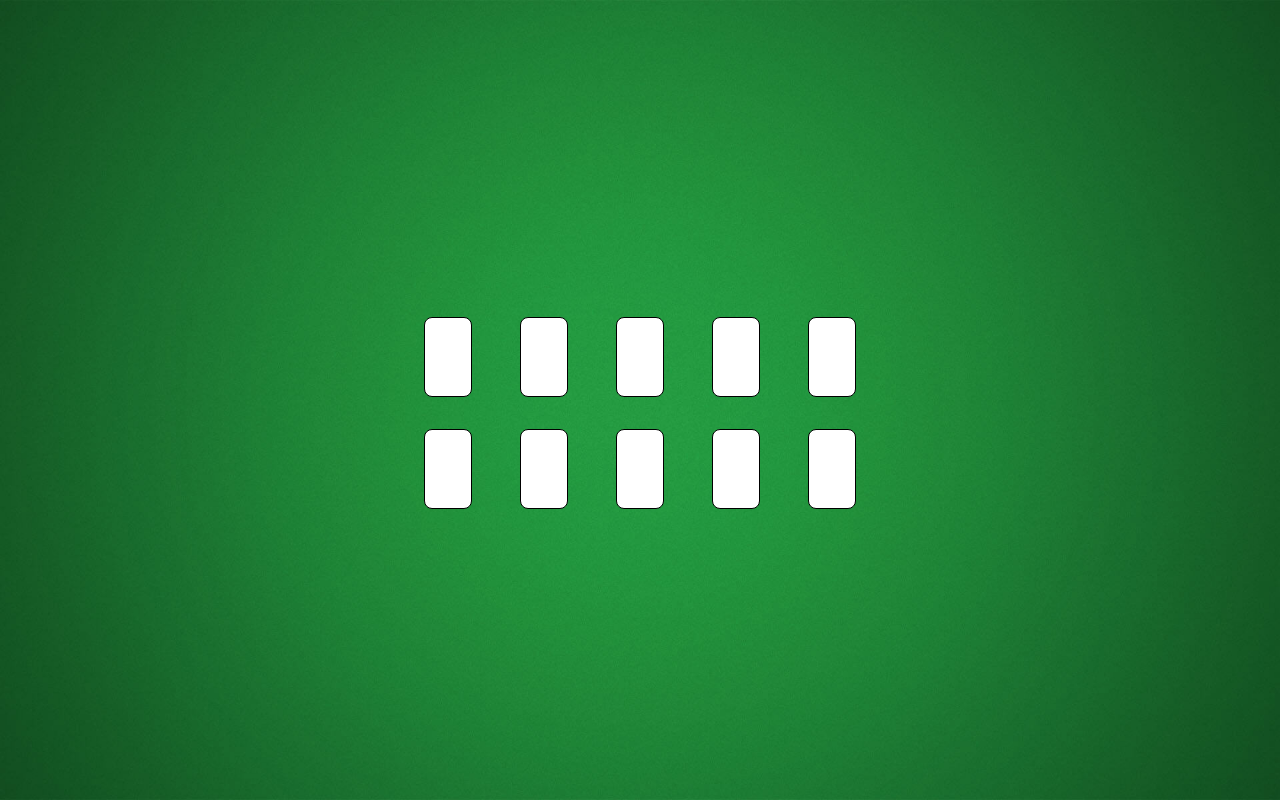
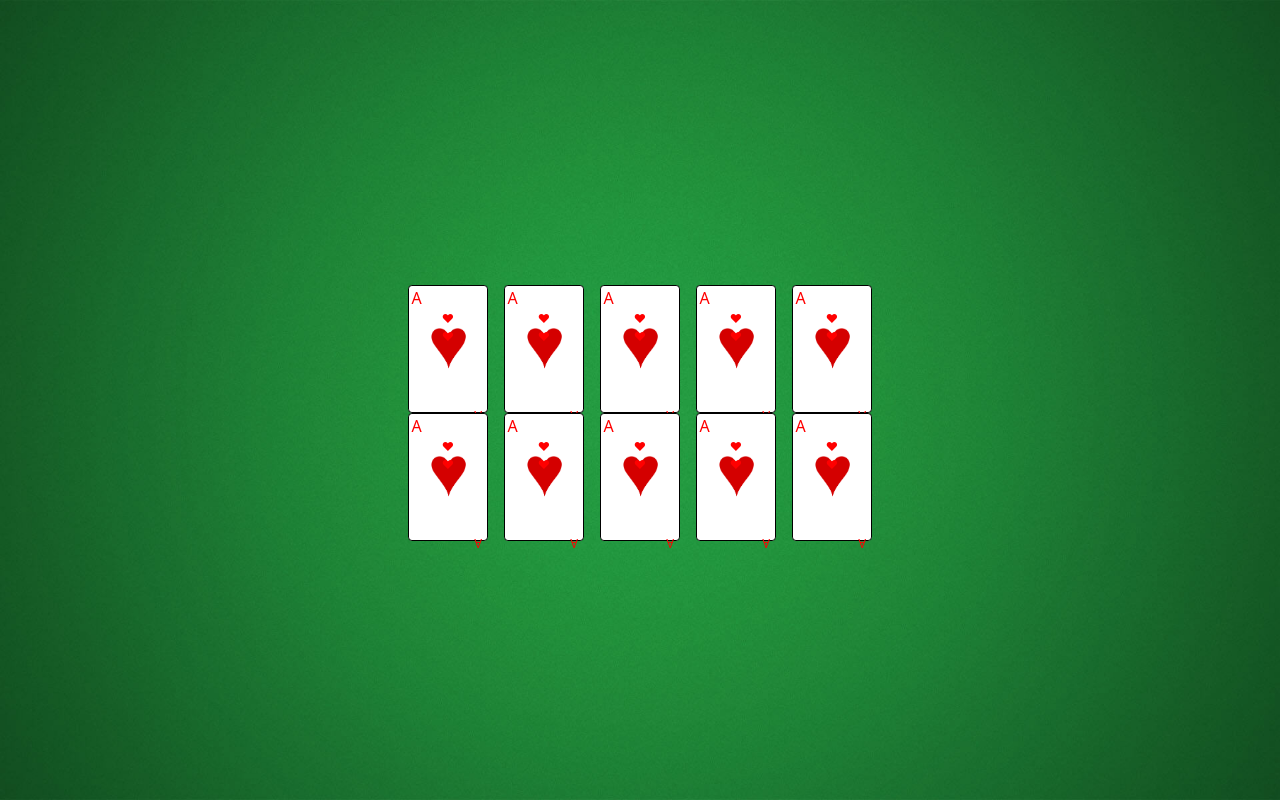
Before and after one commit to TomBer101/chinese-poker, a React (Create React App) app: page / in a window 1280 px wide. Built offline with nearby package versions, Linux system fonts and the light colour scheme.

Commit message:
Card component in progress

```diff
--- a/src/components/game-components/Card.jsx
+++ b/src/components/game-components/Card.jsx
@@ -3,34 +3,37 @@ import React from 'react';
 import '../../styles/game-components/Card.css'
 import cardInfo from '../../utils/cardsInfo.json';
 
-function Card({ suit, rank, flip, laneID, children }) {
+function Card({ flip, laneID, children }) {
 
-    const isDiamond = suit === '◆';
+    const rank = "A";
+    const suit = "heart";
 
+    if (flip) {
         return (
-
-
-            <div className={`game-card`} data-testid={`card-${rank}-${suit}`}>
-                {flip ? (
             <div className='game-card'>
                 <img src='images/cards/BACK.svg' alt='card_back' />
             </div>
-                ) : (
+        )
+    }
+    return (
+        <div className={`game-card ${suit}`} data-testid={`card-${rank}-${suit}`}>
             <div className='card-content card__rank-left' data-testid={`rank-${rank}`}>
                 {rank}
+            </div>
             <div className='card__content card__suit-left' data-testid={`suit-${suit}`}>
                 {cardInfo["symbol"][suit]}
             </div>
             <div className='card__content card__suit-right' data-testid={`suit-${suit}`}>
                 {cardInfo["symbol"][suit]}
             </div>
-                        <div className="card__content card__rank-right" data-testid={`rank-${rank}`}>{rank}</div>
+            <div className="card__content card__rank-right" data-testid={`rank-${rank}`}>
+                {rank}
             </div>
-                )}
         </div>
+    )
+}
 
-    );
-};
+
 
 
 
--- a/src/styles/game-components/Card.css
+++ b/src/styles/game-components/Card.css
@@ -1,104 +1,120 @@
 .game-card {
-  display: flex;
+  /* display: flex;
   width: 48px;
   height: 80px;
   background-color: #FFF;
   border-radius: 8px;
   border: 1px solid black;
   margin: 16px;
-  padding: 4px;
+  padding: 4px; */
+
+  position: relative;
+  border: 1px solid black;
+  cursor: pointer;
+  width: 5rem;
+  height: 8rem;
+  border-radius: 0.3vw;
 }
 
-.card-black {
-  color: black;
+.card__rank-left {
+  text-align: left;
+  margin-left: 0.2vw;
 }
 
-.card-red {
-  color: red;
+.card__rank-right {
+  text-align: left;
+  position: relative;
+  transform: rotate(180deg);
+  top: 4.7vw;
+  margin-right: 0.4vw;
 }
 
-.card-value {
-  font-size: 16px;
+.card__suite-left {
+  text-align: left;
+  margin-left: 0.2vw;
 }
 
-.card-suit {
-  font-size: 8px;
+.card__suite-right {
+  text-align: left;
+  position: relative;
+  transform: rotate(180deg);
+  top: 4.7vw;
+  margin-right: 0.4vw;
 }
 
-.card-tl {
-  display: flex;
-  flex-grow: 1;
-  flex-flow: column nowrap;
-  align-items: flex-start;
+.card__suite {
+  text-align: center;
 }
 
-.card-br {
-  display: flex;
-  flex-grow: 1;
-  flex-flow: column nowrap;
-  justify-content: flex-start;
-  transform:rotate(-180deg);
+.heart {
+  background: url("../../../public/images/cards/heart.png") #ffffff;
+  color: red;
+  background-repeat: no-repeat;
+  background-position: center;
+  background-size: 50%;
+}
+.spade {
+  background: url("../../../public/images/cards/spade.png") #ffffff;
+  color: black;
+  background-repeat: no-repeat;
+  background-position: center;
+  background-size: 50%;
+}
+.club {
+  background: url("../../../public/images/cards/club.png") #ffffff;
+  color: black;
+  background-repeat: no-repeat;
+  background-position: center;
+  background-size: 50%;
+}
+.diamond {
+  background: url("../../../public/images/cards/diamond.png") #ffffff;
+  color: red;
+  background-repeat: no-repeat;
+  background-position: center;
+  background-size: 50%;
 }
 
-input[type=button] {
-  padding: 8px 16px;
-  margin: 16px;
-  border-radius: 8px;
-  background-color: red;
-  border: 1px solid white;
-  color: white;
-  text-transform: uppercase;
+@media screen and (max-width: 1390px) and (min-width: 1200px) {
+  .card__content {
+    font-size: 12px;
+  }
+  .card__selected {
+    border: 2px solid red;
+    box-shadow: none !important;
+  }
+  .card__highlighted {
+    border: 2px solid palevioletred;
+    box-shadow: none !important;
+  }
 }
 
-/*---------------------------*/
-.card-content {
-  height: 100%;
-  border-radius: 5px;
-  box-shadow: rgba(0, 0, 0, 0.2) 0px 3px 8px;
-  background-color: #eee;
+@media screen and (max-width: 1199px) and (min-width: 781px) {
+  .card__content {
+    font-size: 9px;
+  }
+  .card__selected {
+    border: 2px solid red;
+    box-shadow: none !important;
+  }
+  .card__highlighted {
+    border: 2px solid palevioletred;
+    box-shadow: none !important;
+  }
 }
 
-.card-header {
-  display: flex;
-  align-items: center;
-  justify-content: space-between;
-
-  padding: 0.3rem 0.6rem;
-  font-weight: bold;
-  font-size: 24px;
-}
-.card-header span:last-child {
-  position: relative;
-  font-size: 2rem;
-  top: -2px;
+@media screen and (max-width: 780px) {
+  .card__content {
+    font-size: 7.5px;
+  }
+  .card__selected {
+    border: 2px solid red;
+    box-shadow: none !important;
+  }
+  .card__highlighted {
+    border: 2px solid palevioletred;
+    box-shadow: none !important;
+  }
 }
 
-.card-body {
-  display: flex;
-  align-items: center;
-  justify-content: center;
-}
-
-.card-body .icon {
-  position: relative;
-  top: -12px;
-  font-size: 6rem;
-}
-
-.card-child {
-  position: relative;
-  width: 100%;
-  height: 100%;
-  top: -70%;
-}
-
-.card-bucket {
-  position: relative;
-  top: -70%;
-  height: 70%;
-}
-
-/* fix diamond position */
-.diamond {
-  top: -30px !important;
-}
+/*****************/
```
Lines whose indentation alone changed are shown as unchanged.
